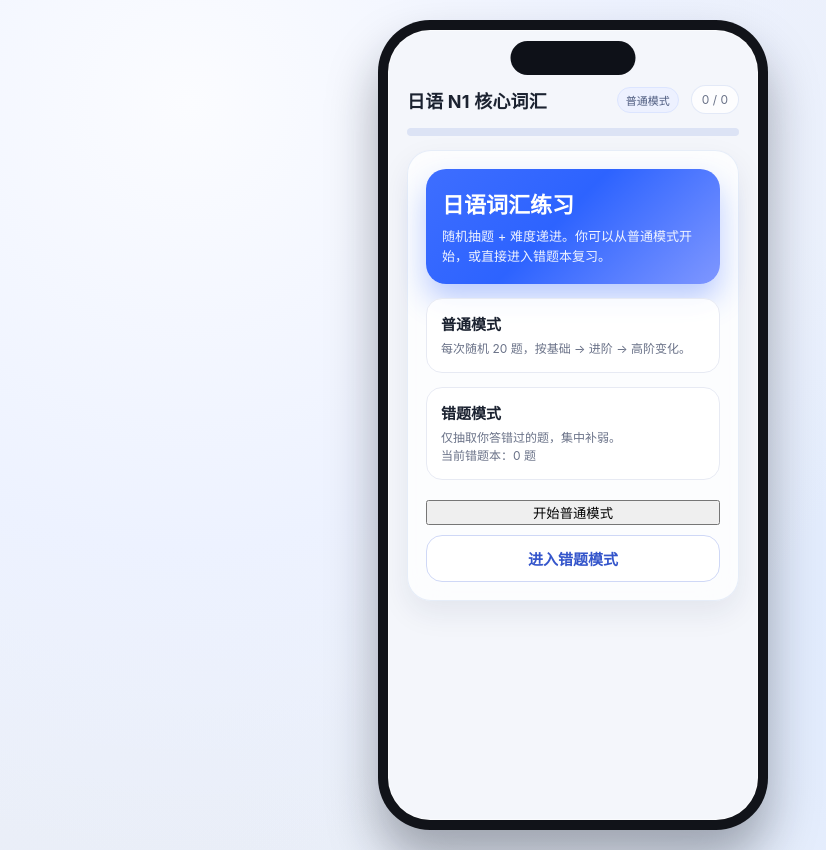
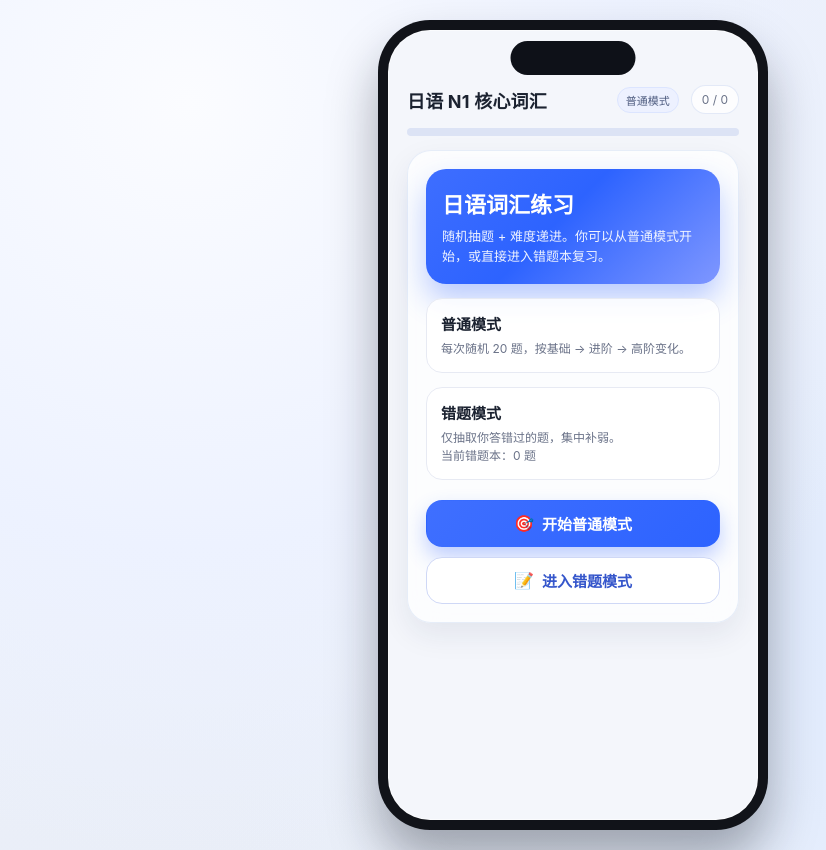
Before and after one commit to huhuiwen03-cell/japanese-quiz, a plain HTML site: page index.html in a window 1280 px wide. Shown: the whole page, without its empty margins (67-893 px from the left). Drawn offline with Linux system fonts and the light colour scheme.

Commit message:
Add files via upload

```diff
--- a/index.html
+++ b/index.html
@@ -167,6 +167,17 @@
     display: grid;
     gap: 10px;
   }
+  .primary-btn {
+    border: 1px solid rgba(45, 99, 255, 0.15);
+    border-radius: 16px;
+    padding: 12px 14px;
+    background: linear-gradient(135deg, #3f6fff 0%, #2d63ff 100%);
+    color: #fff;
+    font-size: 15px;
+    font-weight: 600;
+    cursor: pointer;
+    box-shadow: 0 10px 20px rgba(45, 99, 255, 0.3);
+  }
   .secondary-btn {
     border: 1px solid #cfd8f6;
     border-radius: 16px;
@@ -176,6 +187,29 @@
     font-size: 15px;
     font-weight: 600;
     cursor: pointer;
+  }
+  .menu-btn {
+    display: flex;
+    align-items: center;
+    justify-content: center;
+    gap: 8px;
+    transition: transform 0.12s ease, filter 0.12s ease, box-shadow 0.12s ease;
+    will-change: transform;
+  }
+  .menu-btn .btn-icon {
+    font-size: 16px;
+    line-height: 1;
+  }
+  .menu-btn:active {
+    transform: scale(0.97);
+  }
+  .primary-btn.menu-btn:active {
+    filter: brightness(0.95);
+    box-shadow: 0 6px 12px rgba(45, 99, 255, 0.24);
+  }
+  .secondary-btn.menu-btn:active {
+    filter: brightness(0.97);
+    box-shadow: 0 5px 10px rgba(44, 67, 124, 0.12);
   }
   .empty-note {
     color: var(--muted);
@@ -507,8 +541,8 @@ function renderCover() {
         <p class="empty-note">当前错题本：${wrongCount} 题</p>
       </div>
       <div class="menu-actions">
-        <button id="startNormalBtn">开始普通模式</button>
-        <button id="startWrongBtn" class="secondary-btn">进入错题模式</button>
+        <button id="startNormalBtn" class="primary-btn menu-btn"><span class="btn-icon">🎯</span><span>开始普通模式</span></button>
+        <button id="startWrongBtn" class="secondary-btn menu-btn"><span class="btn-icon">📝</span><span>进入错题模式</span></button>
       </div>
     </div>
   `;
```
